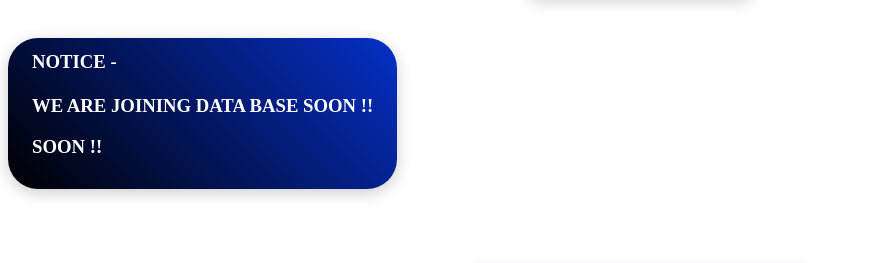
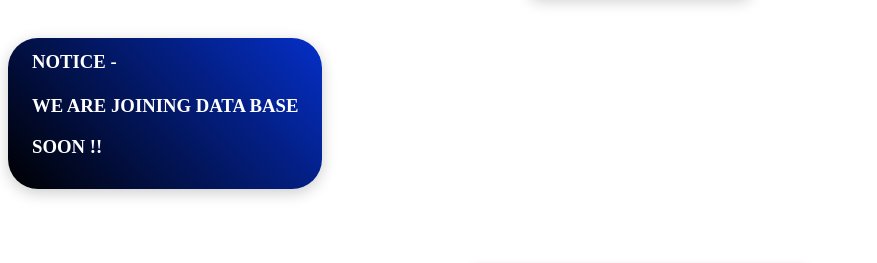
Before and after one commit to anubhav2256/anubhav., a plain HTML site: page notes.html in a window 1280 px wide. Shown: the part 74-337 px from the top of the page, without its empty margins (0-877 px from the left). Drawn offline with Linux system fonts and the light colour scheme.

Commit message:
Update notes.html

```diff
--- a/notes.html
+++ b/notes.html
@@ -12,7 +12,7 @@
     <CENter><H1 class="title">material</H1></CENter>
 
     <div class="resource-item">
-        <h3 class="notice"> Notice - <br><br> We are joining Data base soon !!
+        <h3 class="notice"> Notice - <br><br> We are joining Data base
         <br><p>soon  !!</p></h3>
       </div>
 
```
